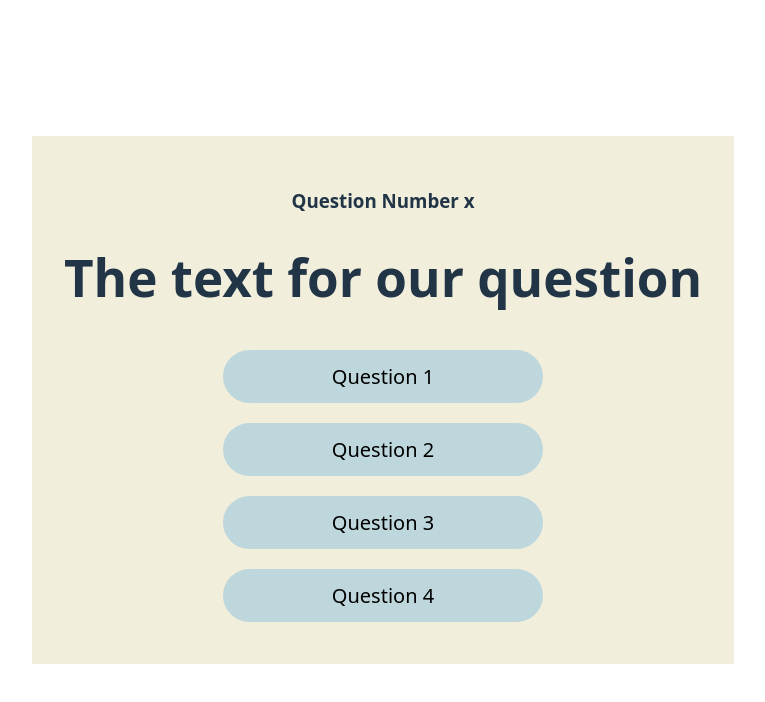
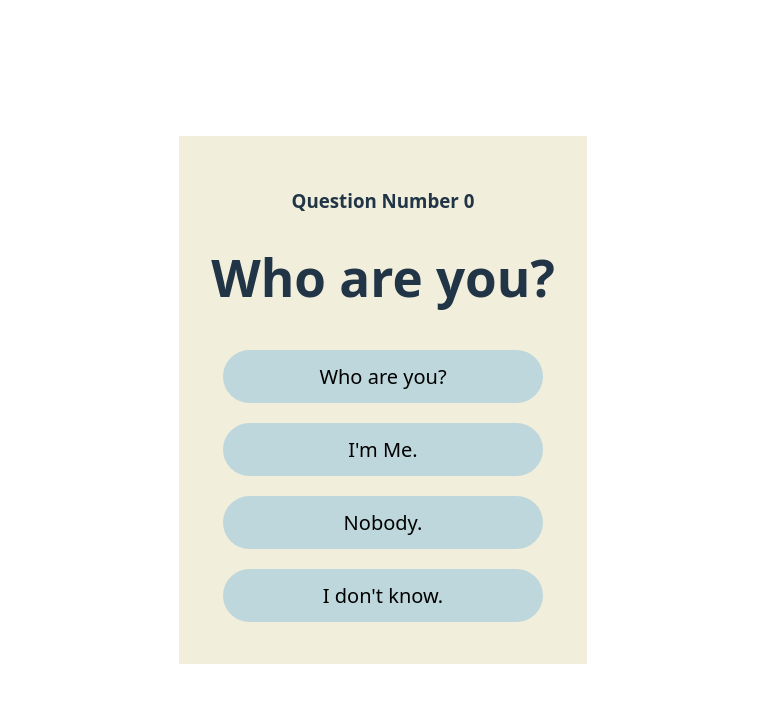
Before and after one commit to endeav007/React-Fantasy-Quiz, a React (Vite) app in the folder my-react-project/: page / in a window 1280 px wide. Shown: the top 702 px of the page, without its empty margins (257-1022 px from the left). Built offline with nearby package versions, Linux system fonts and the light colour scheme.

Commit message:
questions-integration

```diff
--- a/my-react-project/src/App.jsx
+++ b/my-react-project/src/App.jsx
@@ -2,53 +2,55 @@ import { useState } from 'react'
 import reactLogo from './assets/react.svg'
 import viteLogo from '/vite.svg'
 import './App.css'
+import {questions} from './questions'
 
 
 
 function PersonalityQuizTable(){
 
+  let index = 0
   return (
     <div class = "quiz-background">
-      <QuestionNumber />
-      <Question />
-      <AnswerGroup />
+      <QuestionNumber number = {questions[index].id}/>
+      <Question question = {questions[index].question}/>
+      <AnswerGroup answerArray = {questions[index].answers}/>
     </div>
 
   )
 
 }
 
-function QuestionNumber(){
+function QuestionNumber({number}){
   return (
-    <h3>Question Number x</h3>
+    <h3>Question Number {number} </h3>
   );
 }
 
-function Question(){
+function Question({question}){
   return (
-    <h1> The text for our question</h1>
+    <h1> {question}</h1>
 
   );
 }
 
-function AnswerGroup(){
+function AnswerGroup({answerArray}){
 
   return (
     <>
     <div class = "answer-row">
-      <Answer text="Question 1"/>
+      <Answer text={answerArray[0].answer}/>
     </div>
 
     <div class = "answer-row">
-      <Answer text="Question 2"/>
+    <Answer text={answerArray[1].answer}/>
     </div>
 
     <div class = "answer-row">
-      <Answer text="Question 3"/>
+    <Answer text={answerArray[2].answer}/>
     </div>
 
     <div class = "answer-row">
-      <Answer text="Question 4"/>
+    <Answer text={answerArray[3].answer}/>
     </div>
 
     </>
@@ -64,5 +66,6 @@ function Answer({text}){
 }
 
 export default function App(){
+
   return <PersonalityQuizTable/>
 }
--- /dev/null
+++ b/my-react-project/src/questions.js
@@ -0,0 +1,34 @@
+export const questions = [
+{
+
+id: 0,
+question: 'Who are you?',
+answers:
+[
+    {personalityType: "A", answer: "Who are you?"},
+    {personalityType: "B", answer: "I'm Me."},
+    {personalityType: "C", answer: "Nobody."},
+    {personalityType: "D", answer: "I don't know."},
+
+]
+
+
+},
+
+{
+    id:1,
+    question: 'What are you',
+
+    answers:
+    [
+        {personalityType: "A", answer: "A problem?"},
+        {personalityType: "B", answer: "Myself."},
+        {personalityType: "C", answer: "A person."},
+        {personalityType: "D", answer: "I don't know?"},
+    ]
+
+
+
+}
+
+]
```
